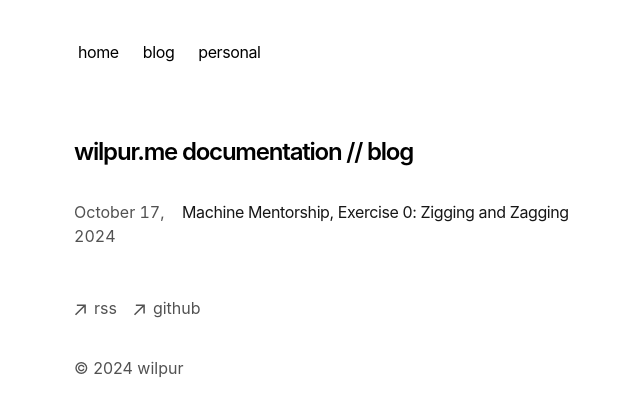
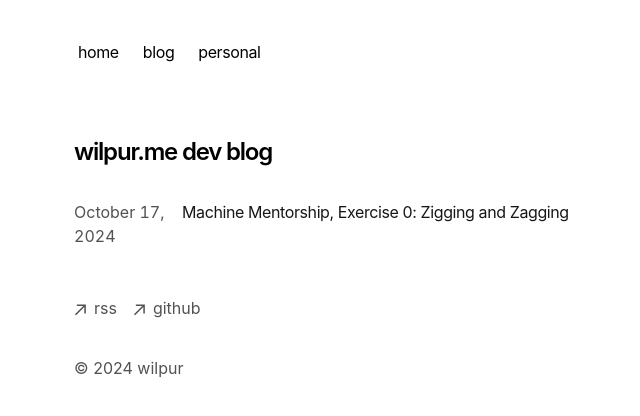
Before and after one commit to londes/docs-wilpur, a Next.js app: page /blog in a window 1280 px wide. Shown: the top 416 px of the page, without its empty margins (278-918 px from the left). Built offline with nearby package versions, Linux system fonts and the light colour scheme.

Commit message:
some edits to last week's entrty

```diff
--- a/app/blog/page.tsx
+++ b/app/blog/page.tsx
@@ -1,14 +1,14 @@
 import { BlogPosts } from 'app/components/posts'
 
 export const metadata = {
-  title: 'Blog',
-  description: 'Read my blog.',
+  title: 'wilpur.me docs',
+  description: 'wilpur.me dev blog',
 }
 
 export default function Page() {
   return (
     <section>
-      <h1 className="font-semibold text-2xl mb-8 tracking-tighter">wilpur.me documentation // blog</h1>
+      <h1 className="font-semibold text-2xl mb-8 tracking-tighter">wilpur.me dev blog</h1>
       <BlogPosts />
     </section>
   )
--- a/app/blog/posts/machine-mentorship-0.mdx
+++ b/app/blog/posts/machine-mentorship-0.mdx
@@ -3,9 +3,9 @@ title: 'Machine Mentorship, Exercise 0: Zigging and Zagging'
 publishedAt: '2024-10-17'
 summary: 'Tackling a LeetCode problem that involes processing a string through a unique zig-zag movement pattern to create a scrambled version. '
 ---
-Welcome to Machine Mentorship where we explore approaching, hacking on and ultimately solving coding problems. After we reach our solutions we feed them to an AI LLM for feedback.
+Welcome to Machine Mentorship where we approach, hack on and ultimately solve coding problems. After we reach our solutions we feed them to an AI LLM for feedback.
 
-During this process, we walk through interesting concepts we encounter on our coding journeys in an effort to better solidify our learnings.
+During this process we walk through interesting concepts we encounter on our coding journeys in an effort to better solidify our learnings.
 
 ## Intro
 
@@ -15,7 +15,7 @@ I was out of town with some friends over the weekend and one of them who is awar
 
 I’d been in a bit of a downturn motivationally and this simple nudge reminded me how beneficial tackling coding problems from Exercism, Leetcode, and Codewars is.
 
-Part of the reason my motivation slowed down is because I was between projects and didn’t know where to focus. Coding problems might range from bite size to whole entrees but they have a distinct beginning, middle and end. It’s a clear direction to drive in.
+My motivation had slowed down and I didn't know where to focus. Coding problems might range from bite size to whole entrees but they have a distinct beginning, middle and end. It’s a clear direction to drive in.
 
 Deciding to get back into it I navigated to LeetCode and basically threw a dart at my computer screen to select a random Medium problem. I highly recommend [Exercism](https://exercism.org/) and [Codewars](https://www.codewars.com/) but since Leetcode is an industry standard, it was time to re-explore.
 
@@ -27,7 +27,7 @@ The gist of this problem is we’re starting with some legible string and ending
 
 ## Approaching the Problem
 
-We start with some string `s` and `numRows` which are the number of rows in our zigzag pattern. The letters in the string are placed into each row in a downward vertical fashion. When we reach the bottom row, the letters are placed diagonally upward into each row until we get back to the first row. The pattern then repeats, filling letters downward until we reach the bottom row and back up diagonally.
+We start with some string `s` and `numRows` which is the number of rows in our zigzag pattern. The letters in the string are placed into each row in a downward vertical fashion. When we reach the bottom row, the letters are placed diagonally upward into each row until we get back to the first row. The pattern then repeats, filling letters downward until we reach the bottom row and back up diagonally.
 
 The first thing that came to mind is that each row can be represented by an array. Arrays don’t care what order we push into them so we can manage the order of the letters in each row out of the box, then mash the arrays together to get our output string.
 
@@ -99,9 +99,11 @@ var convert = function(s, numRows) {
     if (numRows == 1)
         return s
 
+    // build our array of arrays, and array of letters from string s
     let rows = Array.from({length: numRows}, () => [])
     let letters = s.split('')
 
+    // set starting row, and set goingDown to false for now because it will swap right away to true with row at 0
     let row = 0
     let goingDown = false
 
@@ -109,12 +111,13 @@ var convert = function(s, numRows) {
         rows[row].push(letters.shift())
 
         // if we hit top or bottom, reverse direction
-        if (row == 0 || row == numRows - 1)
+        if (row === 0 || row === numRows - 1)
             goingDown = !goingDown
 
         // increment or decrement row whether going down or up, respectively
         row += goingDown ? 1 : -1
     }
+    // create our output string, then make each row into a string and concatenate onto output
     let output = ''
     rows.forEach(ele => output += ele.join('') )
     return output
@@ -165,17 +168,17 @@ The main feedback from our AI is to use a single array and strings for each row
 
 We also no longer split our string `s` into array `letters[]`, which in turn avoids using `Array.shift()`. `shift()` is nifty because it returns the character we want to add to our row while removing it from our `letters[]` array. However, `Array.shift()` actually causes the array we’re shifting to reindex every time we use it. This costs us memory and increases overhead especially when `s` gets large.
 
-Speaking of overvaluing Array.prototype functions, I again overlooked the humble `for()` loop. Most of us know the `in` syntax in `for()` loop applications, i.e. `for (let char in s) {}`. As someone who has spent less time in the trenches, I often forget about the powerful alternative of `of` instead of `in` in `for()` loops which are often useful outside of working with regular objects.
+Speaking of overvaluing Array.prototype functions, I again overlooked the humble `for()` loop. Most of us know the `in` syntax in `for()` loop applications, i.e. `for (let char in s) {}`. I often forget about the powerful alternative of `of` instead of `in` in `for()` loops which are often useful outside of working with regular objects.
 
 Consider `String.indexOf()` which gets the location of the first occurrence of a character in a string. The index of a string can essentially be thought of as the “key” associated with the character “value” in the string object, at least for purposes of using strings in loops.
 
 Keeping this in mind, we can use `for (let char of s)` to output the character at the according location of the string. If we were to use `for (let char in s)` as mentioned above, we’d actually get an output of 0, 1, 2, 3, … n, where these numbers are the indexes of the characters in our string.
 
-All of this leads into what feels like a much simpler and more elegant solution. Here we just iterate through the characters in string `s` one by one and append each to the appropriate string in `rows[]`. At that point all we need to do is `.join()` our `rows[]` strings for our output.
+All of this leads into what feels like a much simpler and more elegant solution. Here we just iterate through the characters in string `s` one by one and append each to the appropriate string in `rows[]`. At that point all we need to do is `.join()` our `rows[]` strings to concatenate them for our output.
 
 ## Conclusion
 
-Overall this was another fun one. My favorite problems are ones with simple problem statements that involve more complexity when unraveling the solution, and I think this fits that description.
+Overall this was another fun one. My favorite problems are ones with simple problem statements that involve more complexity when unraveling the solution.
 
 Most of my time on this problem was spent debugging and dinking around in broken nested loops – namely, managing the value of `row`, debugging `rows[]` and `letters[]` in the loops, and so forth.
 
--- a/app/layout.tsx
+++ b/app/layout.tsx
@@ -11,13 +11,13 @@ import { baseUrl } from './sitemap'
 export const metadata: Metadata = {
   metadataBase: new URL(baseUrl),
   title: {
-    default: 'Wilpur Docs',
+    default: 'wilpur docs',
     template: '%s | Next.js Portfolio Starter',
   },
-  description: 'This is my blog and portfolio.',
+  description: 'wilpur.me dev blog',
   openGraph: {
-    title: 'My Blog and Portfolio',
-    description: 'This is my blog and portfolio.',
+    title: 'wilpur docs',
+    description: 'wilpur.me dev blog',
     url: baseUrl,
     siteName: 'wilpur docs',
     locale: 'en_US',
```
